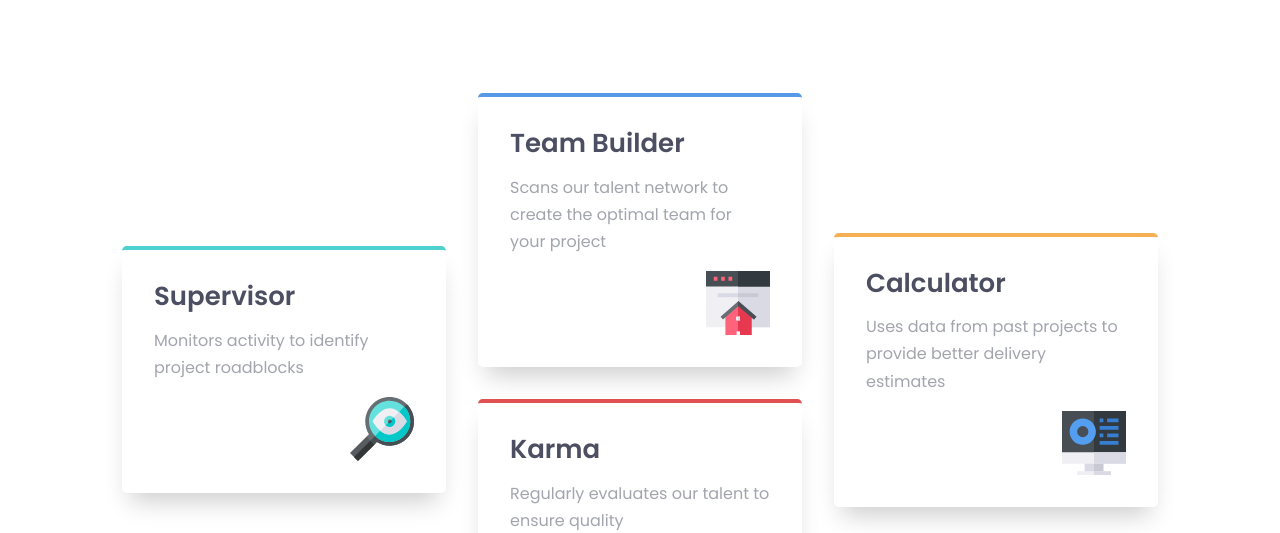
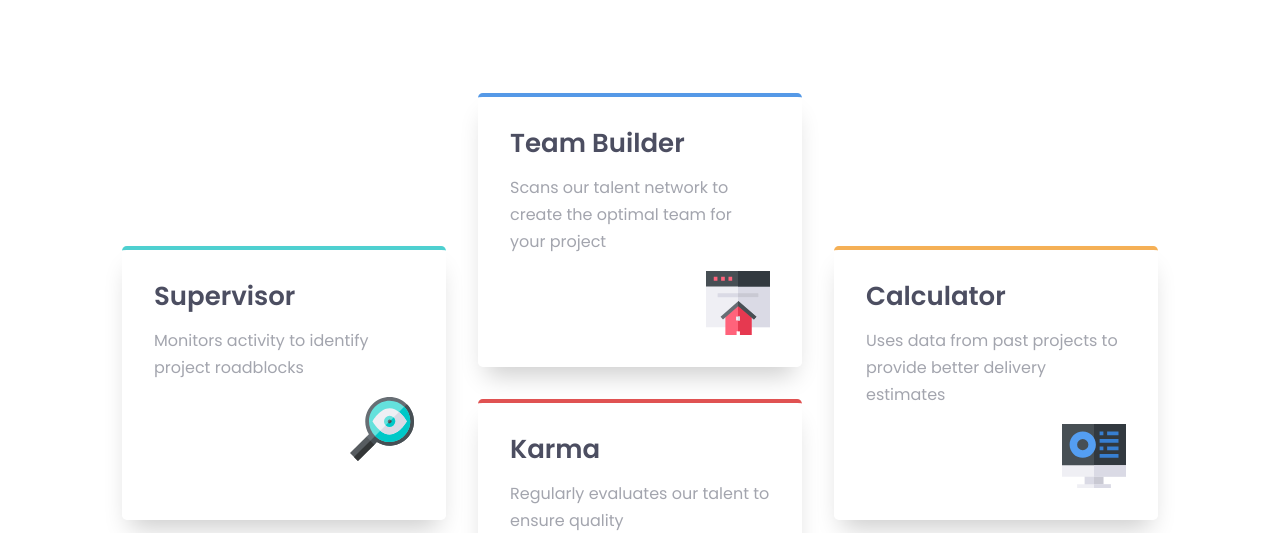
Before and after one commit to aunglynn550/grid_layout, a plain HTML site: page index.html in a window 1280 px wide. Shown: the part 268-801 px from the top of the page. Drawn offline with Linux system fonts and the light colour scheme; a web font is replaced by a local one.

Commit message:
grid_template_areas

```diff
--- a/index.html
+++ b/index.html
@@ -33,14 +33,14 @@
   <main>
     <div class="wrapper">
       <div class="layout-grid">
-        <div class="col">
+
           <div class="card border-teal">
             <h2 class="card__title">Supervisor</h2>
             <p>Monitors activity to identify project roadblocks</p>
             <img class="card__img" src="images/icon-supervisor.svg" alt="">
           </div>
-        </div>
-        <div class="col">
+
+
           <div class="card border-blue">
             <h2 class="card__title">Team Builder</h2>
             <p>Scans our talent network to create the optimal team for your project</p>
@@ -51,15 +51,15 @@
             <p>Regularly evaluates our talent to ensure quality</p>
             <img class="card__img" src="images/icon-karma.svg" alt="">
           </div>
-        </div>
-        <div class="col">
+
+
           <div class="card border-yellow">
             <h2 class="card__title">Calculator</h2>
             <p>Uses data from past projects to provide better delivery estimates</p>
             <img class="card__img" src="images/icon-calculator.svg" alt="">
           </div>
         </div>
-      </div>
+
     </div>
   </main>
 
--- a/style.css
+++ b/style.css
@@ -81,21 +81,18 @@ h1 span{
 .layout-grid{
     --gap: 2rem;
     display: grid;
+    grid-auto-columns: 1fr;
     gap: var(--gap);
 }
 @media(min-width: 800px){
     .layout-grid{
-        grid-template-columns: 1fr 1fr 1fr;
+        grid-template-areas:
+        "... two   ..."
+        "one two   four"
+        "one three four"
+        "... three ..."
+        ;
     }
-}
-.layout-grid > * {
-    flex: 1;
-}
-
-.col{
-    display: grid;
-    gap: var(--gap);
-    align-content: center;
 }
 
 .card{
@@ -105,6 +102,21 @@ h1 span{
     padding: 2rem;
     box-shadow: 0 1rem 1.5rem -.5rem rgb(0 0 0 / .2);
 }
+
+.layout-grid > :nth-child(1){
+    grid-area: one;
+}
+.layout-grid > :nth-child(2){
+    grid-area: two;
+}
+.layout-grid > :nth-child(3){
+    grid-area: three;
+}
+.layout-grid > :nth-child(4){
+    grid-area: four;
+}
+
+
 .card__title{
     font-size: var(--fs-600);
     margin: 0;
```
